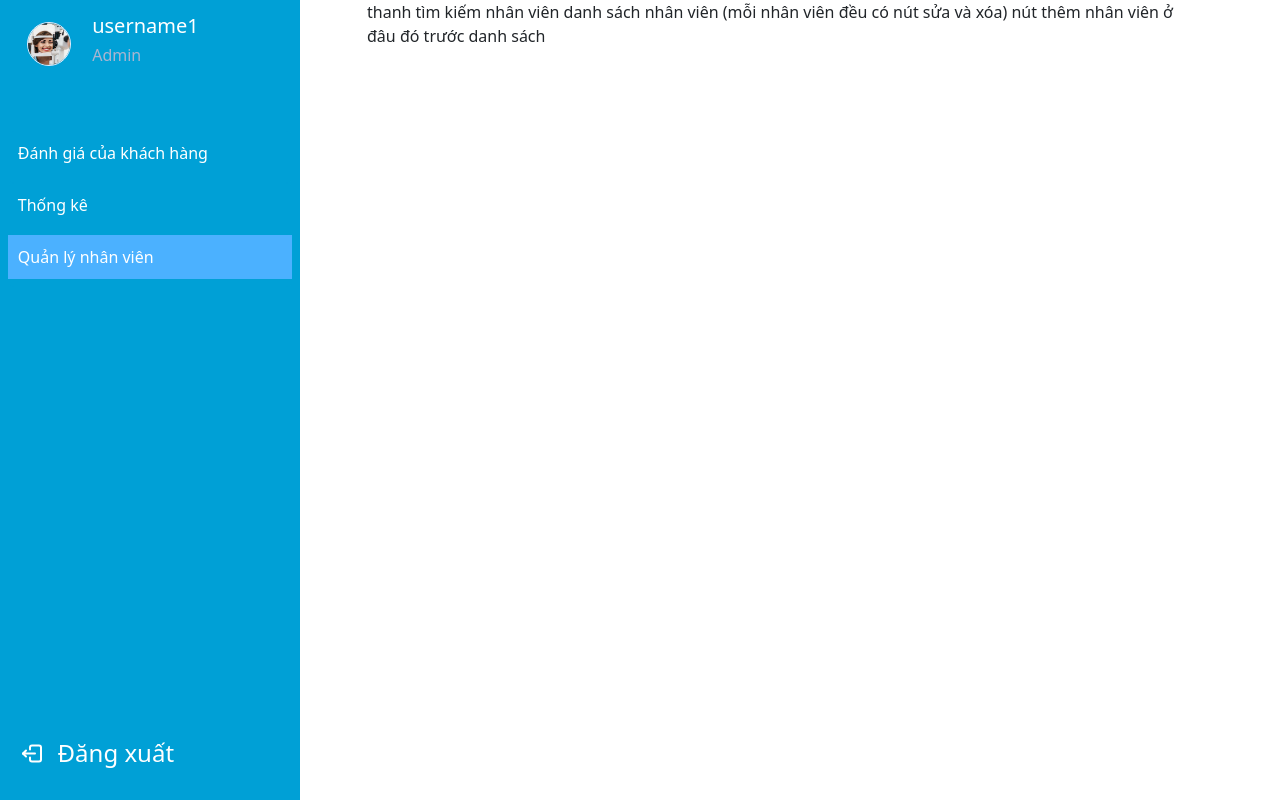
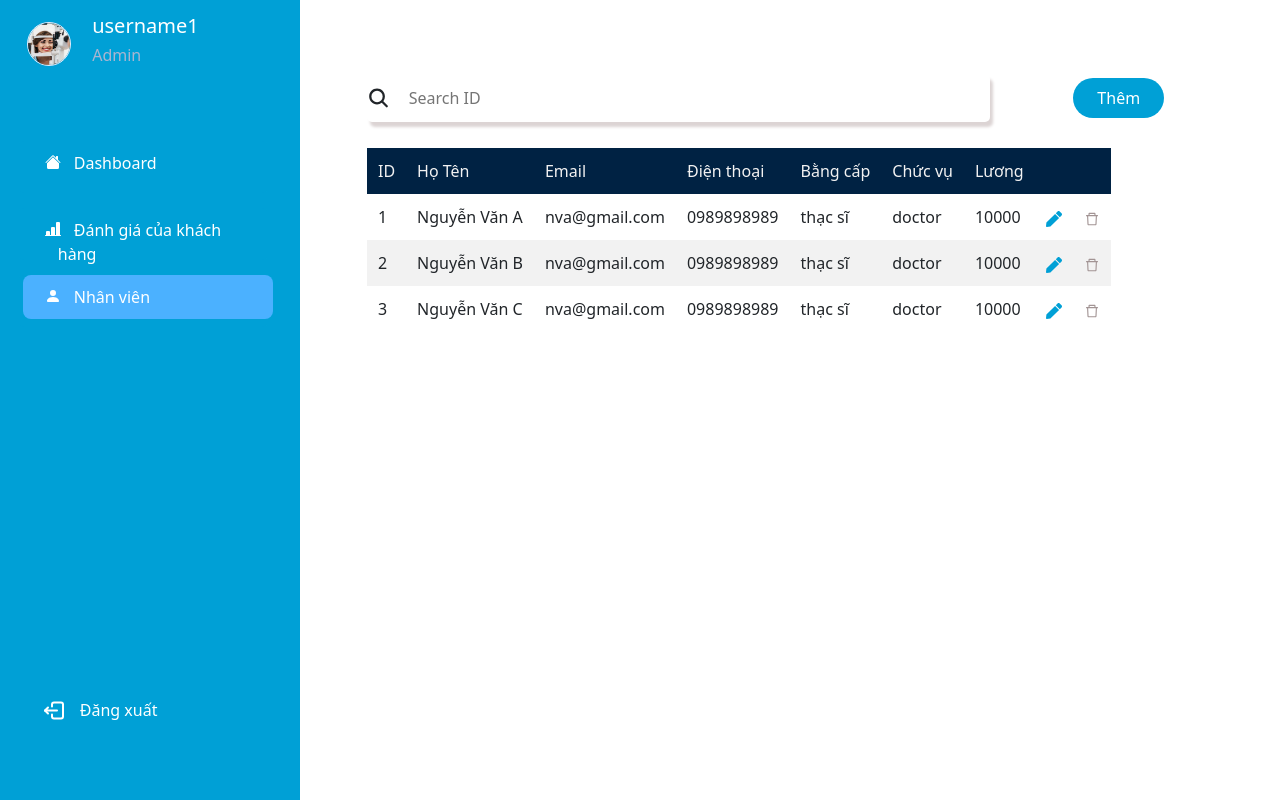
Before and after one commit to DN2803/Intro2SE_21_3_lab, a React (Create React App) app in the folder src/frontend/: page /login/1/admin/employee in a window 1280 px wide. Built offline with nearby package versions, Linux system fonts and the light colour scheme.

Commit message:
add user manager

```diff
--- a/src/frontend/src/components/sidebar/SideBar.jsx
+++ b/src/frontend/src/components/sidebar/SideBar.jsx
@@ -4,41 +4,55 @@ import { NavLink} from "react-router-dom";
 import { Row} from "reactstrap";
 import { useState } from "react";
 import { TbLogout2 } from "react-icons/tb";
+import { BsFillFilePersonFill, BsInboxesFill, BsFillPersonFill, BsBarChartLineFill, BsFillHouseFill,BsFileEarmarkCheck } from "react-icons/bs";
 import './sidebar.scss'
 
 const nav__links__doctor = [
     {
         path: './doctor/patients',
         display: 'Bệnh nhân trong ngày',
+        icon: <BsFillFilePersonFill className="icon"/>
     },
     {
         path: './doctor/warehouse',
         display: 'Xem kho thuốc',
+        icon: <BsInboxesFill className="icon"/>
     }
 ]
 const nav__links__admin = [
     {
+        path: './admin/dashboard',
+        display: 'Dashboard',
+        icon: <BsFillHouseFill className="icon" />
+    },
+    {
         path: './admin/customerreview',
         display: 'Đánh giá của khách hàng',
+        icon: <BsBarChartLineFill className="icon"/>
     },
-    {
-        path: './admin/statistics',
-        display: 'Thống kê'
-    },
+
     {
         path: './admin/employee',
-        display: 'Quản lý nhân viên'
+        display: 'Nhân viên',
+        icon: <BsFillPersonFill className="icon"/>
     }
 ]
 const nav__links__parmacist = [
 
     {
         path: './pharmacist/patients',
-        display: 'Bệnh nhân trong ngày'
+        display: 'Bệnh nhân trong ngày',
+        icon: <BsFillFilePersonFill className="icon"/>
     },
     {
         path: './pharmacist/warehouse',
-        display: 'Kho thuốc'
+        display: 'Kho thuốc',
+        icon: <BsInboxesFill className="icon"/>
+    },
+    {
+        path: './pharmacist/invoice',
+        display: 'Hóa đơn',
+        icon: <BsFileEarmarkCheck className="icon"/>
     }
 ]
 const Sidebar = ({user}) => {
@@ -83,6 +97,7 @@ const Sidebar = ({user}) => {
                         <li className="list-group-item" key={index}>
                             {/* Khi hover vào item nào trên navbar
                                 thì active màu cho item đó */}
+
                             <NavLink
                                     to={item.path}
                                     className={(navClass) =>
@@ -90,6 +105,7 @@ const Sidebar = ({user}) => {
                                     }
                                     onClick={item.subNav ? handleExploreClick : null} // Thêm sự kiện onClick
                                     >
+                                    {item.icon}
                                     {item.display}
                             </NavLink>
                         </li>
--- a/src/frontend/src/components/sidebar/sidebar.scss
+++ b/src/frontend/src/components/sidebar/sidebar.scss
@@ -48,6 +48,7 @@
         .list-group{
             align-items: center;
             width: 90%;
+            padding: 10px 40px 5px 10px;
             &-item{
                 width: 90%;
                 height: 52px;
@@ -56,20 +57,34 @@
                 flex-direction: column;
                 background-color: $primary-color;
                 border: none;
+                justify-items: center;
                 a {
+
                     position: absolute;
                     top: 0;
-                    right: 0;
+                    left: 5px;
                     text-decoration: none;
-                    padding: 10px;
+                    padding: 10px 10px 10px 35px ;
+                    //margin: 20px 5px 20px 0px;
                     width: 100%;
                     margin-bottom: -5px;
                     color: #ffff;
+                    justify-content: center;
+                    border-radius: 8px;
+                    .icon{
+
+                        transform: translate(-13px, -3px);
+
+
+                    }
 
                 }
                 .active__link {
                     background-color: #4BB1FF;
                 }
+                // .icon{
+                //     color: #ffff;
+                // }
 
 
             }
@@ -80,8 +95,9 @@
         align-items: center;
         display: flex;
         position: absolute;
-
-        bottom: 3%;
+        left: 10%;
+        bottom: 10%;
+        margin-bottom: -5px;
         .icon {
             transform: translateY(-2.5px);
             color: #ffff;
@@ -91,6 +107,7 @@
             text-decoration: none;
             color: #ffff;
             padding-left: 5%;
+            font-size: 1rem;
         }
     }
 
--- a/src/frontend/src/router/Router.jsx
+++ b/src/frontend/src/router/Router.jsx
@@ -17,10 +17,11 @@ import Feedback from "../views/pages/Feedback";
 import EmployeeManager from "../views/loggedpages/adminuser/EmployeeManager";
 import PatientListDoctor from "../views/loggedpages/doctoruser/PatientListDoctor";
 import CustomerReview from "../views/loggedpages/adminuser/CustomerReview";
-import Statistics from "../views/loggedpages/adminuser/Statistics";
+import Dashboard from "../views/loggedpages/adminuser/Dashboard";
 import WarehouseDoctor from "../views/loggedpages/doctoruser/WarehouseDoctor";
 import WarehousePharmacist from "../views/loggedpages/pharmacistuser/WarehousePharmacist";
 import PatientListPharmacist from "../views/loggedpages/pharmacistuser/PatientListPharmacist";
+import Invoice from "../views/loggedpages/pharmacistuser/Invoice";
 
 const PrivateRoutes = () => {
     const isAuth = true
@@ -46,13 +47,14 @@ const Routers = () => {
 
                     <Route path='admin/employee' element = {<EmployeeManager/>}/>
                     <Route path='admin/customerreview' element = {<CustomerReview/>}/>
-                    <Route path='admin/statistics' element = {<Statistics/>}/>
+                    <Route path='admin/dashboard' element = {<Dashboard/>}/>
 
                     <Route path='doctor/patients' element = {<PatientListDoctor/>}/>
                     <Route path='doctor/warehouse' element = {<WarehouseDoctor/>}/>
 
                     <Route path='pharmacist/patients' element = {<PatientListPharmacist/>}/>
                     <Route path='pharmacist/warehouse' element = {<WarehousePharmacist/>}/>
+                    <Route path='pharmacist/invoice' element= {<Invoice/>}/>
                 </Route>
             </Route>
 
--- /dev/null
+++ b/src/frontend/src/styles/CustomerReview.scss
@@ -0,0 +1,26 @@
+@import './global.scss';
+.container {
+    padding-top: 3rem;
+    .table-customer {
+        padding: auto;
+        td, th{
+            //border: 1px solid #ddd;
+            padding: 11px;
+        }
+        tr:nth-child(even){background-color: #f2f2f2;}
+        tr:hover {background-color: #ddd;}
+        th {
+            padding-top: 12px;
+            padding-bottom: 12px;
+            text-align: left;
+
+            color: white;
+          }
+        thead {
+            background-color: $heading-color;
+            color: #f2f2f2;
+        }
+
+
+    }
+}
--- /dev/null
+++ b/src/frontend/src/styles/EmployeeManager.scss
@@ -0,0 +1,101 @@
+@import "./global.scss";
+.search-bar{
+    height: 100px;
+    &-input {
+        height: 3rem;
+        width: 75%;
+        border: none;
+        box-shadow: 3px 5px 3px #dcd4d4;
+        border-radius: 5px;
+        display: inline-flex;
+        flex-wrap: nowrap;
+        flex-direction: row;
+        align-items: center;
+        .icon-search{
+            width: 24px;
+            height: 24px;
+            padding: auto;
+
+        }
+        input{
+            padding: 0% 0% 0% 3%;
+            width: 100%;
+            border: none;
+        }
+    }
+    .btn-add {
+        margin-left: 10%;
+    }
+}
+.wrapper {
+    position: fixed;//relative;
+    transform: translateX(14rem);
+    background-color: rgba(242, 241, 241, 0.8);
+    border: 2px solid rgba(255, 255, 255, 0.5);
+    border-radius: 10px;
+    justify-items: center;
+    align-items: center;
+    width: 30rem;
+    height: 550px;
+    display: flex;
+    margin: auto;
+    .add-employee{
+        width: 100%;
+
+        display: grid;
+        justify-content: center;
+        gap:10px;
+        .form-group{
+            display: inline-flex;
+            align-items: flex-start;
+            gap: 13px;
+            position: relative;
+            right: 0;
+
+
+        }
+        label {
+            width: 5rem;
+            height: auto;
+        }
+
+
+        .btn-add-new {
+            //display: grid;
+            justify-content: center;
+            height: auto;
+        }
+        .btn-exit{
+            height: auto;
+            justify-content: center;
+        }
+    }
+}
+.table-employee {
+    td, th{
+        //border: 1px solid #ddd;
+        padding: 11px;
+    }
+    tr:nth-child(even){background-color: #f2f2f2;}
+    tr:hover {background-color: #ddd;}
+    th {
+        padding-top: 12px;
+        padding-bottom: 12px;
+        text-align: left;
+
+        color: white;
+      }
+    thead {
+        background-color: $heading-color;
+        color: #f2f2f2;
+    }
+    .icon{
+        &-fix {
+            color: $primary-color;
+        }
+        &-delete {
+            color: #a29494;
+        }
+    }
+
+}
--- a/src/frontend/src/styles/_variables.scss
+++ b/src/frontend/src/styles/_variables.scss
@@ -1,6 +1,6 @@
 
 $primary-color: #00A0D6;
 $secondary-color: #FCFDFD;
-$heading-color: #162331;
+$heading-color: #002243;
 $hightlight-color: #162331;
 $linear-primary-color: linear-gradient(90deg, #0363F2, #94F1E6);
--- a/src/frontend/src/views/loggedpages/adminuser/CustomerReview.jsx
+++ b/src/frontend/src/views/loggedpages/adminuser/CustomerReview.jsx
@@ -1,9 +1,32 @@
 import React from "react";
-
+import '../../../styles/CustomerReview.scss'
+import { Container } from "reactstrap";
 const CustomerReview = () =>{
+    const title = [
+        {Header: "ID", accessor: 'id'},
+        {Header: "Họ Tên", accessor: 'name'},
+        {Header: "Email", accessor: 'email'},
+        {Header: "Điện thoại", accessor: 'phone'},
+        {Header: "Mô tả"},
+        {Header: "Đánh giá"}
+    ];
     return (
         <>
-        trang xem hết đánh giá của khách hàng
+        <Container>
+        <div className="table-customer">
+            <table>
+                <thead>
+                    {
+                        title.map(t => {
+                            return (<td key={t}>{t.Header}</td>)
+                        })
+                    }
+                </thead>
+            </table>
+
+        </div>
+        </Container>
+
         </>
     )
 }
--- a/src/frontend/src/views/loggedpages/adminuser/EmployeeManager.jsx
+++ b/src/frontend/src/views/loggedpages/adminuser/EmployeeManager.jsx
@@ -1,11 +1,143 @@
-import React from "react";
+import React, { useState } from "react";
+import { Button} from "reactstrap";
+import { FaPen } from "react-icons/fa";
+import { AiOutlineDelete } from "react-icons/ai";
+import { IoSearch } from "react-icons/io5";
+//get from database
+import '../../../styles/EmployeeManager.scss'
+
 const EmployeeManager = () => {
+
+    const [data, setdata] = useState([
+        {
+            id:1,
+            name: "Nguyễn Văn A",
+            email: "nva@gmail.com",
+            phone: "0989898989",
+            degree: "thạc sĩ",
+            role: "doctor",
+            wage: 10000
+        },
+        {
+            id:2,
+            name: "Nguyễn Văn B",
+            email: "nva@gmail.com",
+            phone: "0989898989",
+            degree: "thạc sĩ",
+            role: "doctor",
+            wage: 10000
+        },
+        {
+            id:3,
+            name: "Nguyễn Văn C",
+            email: "nva@gmail.com",
+            phone: "0989898989",
+            degree: "thạc sĩ",
+            role: "doctor",
+            wage: 10000
+        }
+    ]);
+    const title = [
+        {Header: "ID", accessor: 'id'},
+        {Header: "Họ Tên", accessor: 'name'},
+        {Header: "Email", accessor: 'email'},
+        {Header: "Điện thoại", accessor: 'phone'},
+        {Header: "Bằng cấp", accessor: 'degree'},
+        {Header: "Chức vụ", accessor: 'role'},
+        {Header: "Lương", accessor: 'wage'},
+        {Header: ""},
+        {Header: ""}
+    ];
+    // Sử dụng state để lưu trạng thái của đối tượng
+    const [isActive, setIsActive] = useState(false);
+    const onClickAdd = () => {
+        setIsActive(!isActive);
+    }
+
+    // thêm mới đối tượng
+
+    // chỉnh sửa
+
+
+
     return (
         <>
-        thanh tìm kiếm nhân viên
-        danh sách nhân viên (mỗi nhân viên đều có nút sửa và xóa)
-        nút thêm nhân viên ở đâu đó trước danh sách
+        <div className="search-bar d-flex align-items-center">
+            <div className="search-bar-input">
+            <IoSearch className="icon-search"/>
+            <input type="text" placeholder={ "Search ID"}/>
+            </div>
 
+            <Button className="btn-add primary__btn" onClick={onClickAdd}>Thêm</Button>
+        </div>
+
+        {isActive &&<div className="wrapper">
+
+            <div className="add-employee">
+                {/* <h4>Chỉnh sửa</h4> */}
+                <div className="group-from">
+                    <label>ID</label>
+                    <input type="text" placeholder="ID" />
+                </div>
+                <div className="group-from">
+                    <label>Họ tên</label>
+                    <input type="text" placeholder="Họ tên"/>
+                </div>
+                <div className="group-from">
+
+                    <label>Email</label>
+                    <input type="email" placeholder="email"/>
+                </div>
+                <div className="group-from">
+                    <label>SĐT</label>
+                    <input type="phone number" placeholder="0988888888" />
+                </div>
+                <div className="group-from">
+                    <label>Bằng cấp</label>
+                    <input type="text" placeholder="thac si" />
+                </div>
+                <div className="group-from">
+                    <label>Chức vụ</label>
+                    <input type="text" placeholder="nhap chuc vu" />
+                </div>
+                <div className="group-from">
+                    <label>Lương</label>
+                    <input type="number" placeholder="luong" />
+                </div>
+                <Button className="btn-add-new">Xác nhận</Button>
+                <Button className="btn-exit">Thoát</Button>
+            </div>
+        </div>}
+
+        <div className="table-employee">
+        <table>
+            <thead>
+                {
+                    title.map(t => {
+                        return (<td key={t}>{t.Header}</td>)
+                    })
+                }
+            </thead>
+            <tbody>
+                {
+                    data.map(d => {
+                        return (<tr key={d.id}>
+
+                            <td>{d.id}</td>
+                            <td>{d.name}</td>
+                            <td>{d.email}</td>
+                            <td>{d.phone}</td>
+                            <td>{d.degree}</td>
+                            <td>{d.role}</td>
+                            <td>{d.wage}</td>
+                            <td><FaPen className="icon-fix"/></td>
+                            <td><AiOutlineDelete className="icon-delete"/></td>
+                        </tr>)
+                    })
+                }
+            </tbody>
+        </table>
+        </div>
         </>
     )
 }
```
Also changed, not shown: src/frontend/src/views/loggedpages/adminuser/Dashboard.jsx (renamed from src/frontend/src/views/loggedpages/adminuser/Statistics.jsx, +5 -2 lines), src/frontend/src/views/loggedpages/pharmacistuser/Invoice.jsx (added, +9 -0 lines), src/frontend/src/views/loggedpages/Dashboard.jsx (deleted).
